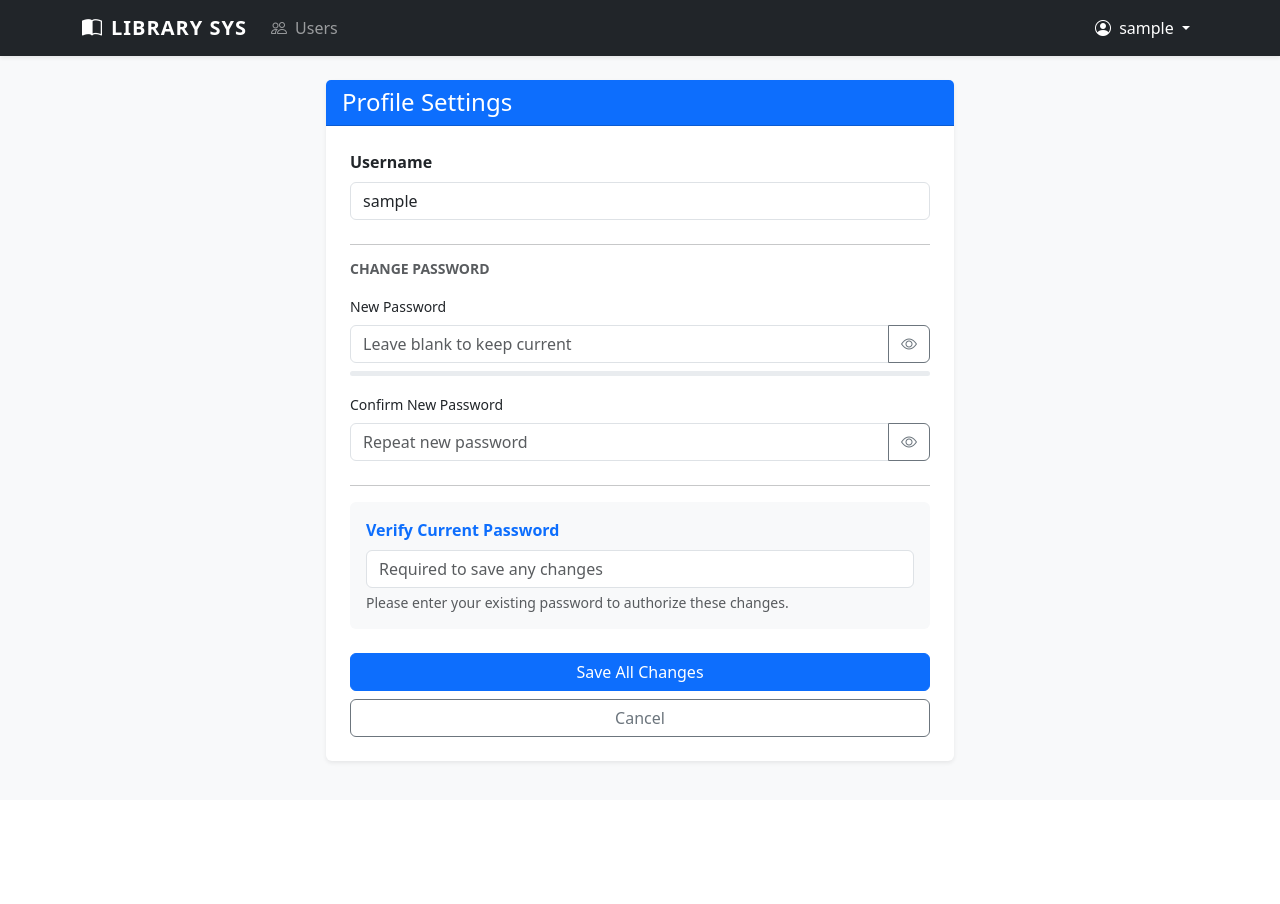
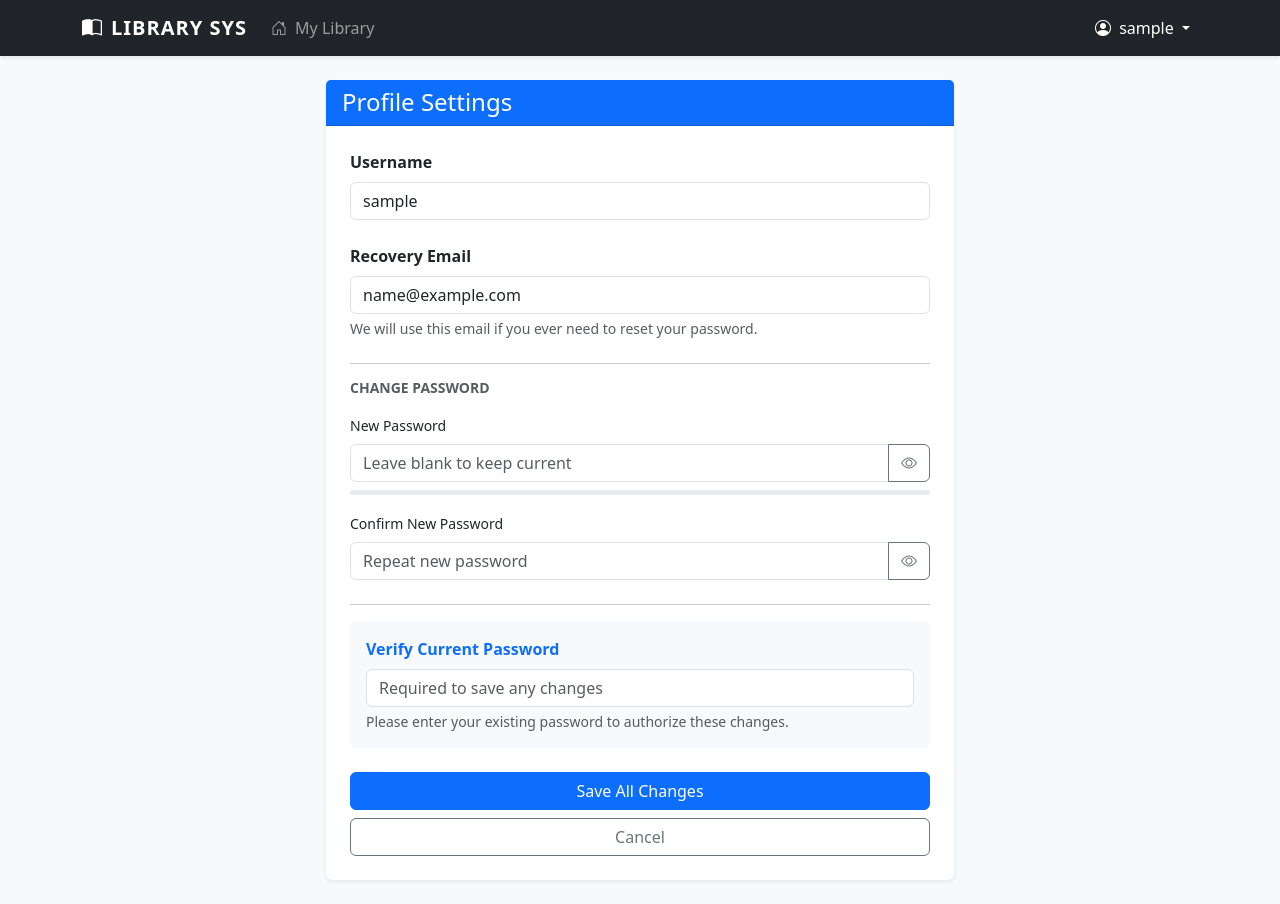
Before and after one commit to lingt-xyz/HomeLibrary, a Flask app: page /profile in a window 1280 px wide. Before the commit the page ends 764 px from the top, so only its background shows below. Run offline with Flask 3, Linux system fonts and the light colour scheme; the visitor is signed in with stand-in values (Sample User, id 1); parts of the project's set-up code (start-up, migrations or seed data) failed here and were passed over; some libraries are stand-ins or nearby versions.

Commit message:
add recover email

```diff
--- a/app.py
+++ b/app.py
@@ -39,8 +39,9 @@ login_manager.login_view = 'login'
 class User(UserMixin, db.Model):
     id = db.Column(db.Integer, primary_key=True)
     username = db.Column(db.String(80), unique=True, nullable=False)
+    email = db.Column(db.String(120), unique=True, nullable=True)
     password = db.Column(db.String(255), nullable=False)
-    role = db.Column(db.String(20), nullable=False)
+    role = db.Column(db.String(20), nullable=False, default='reader')
 
     # ADD THIS: If a user is deleted, their comments/interactions are deleted too
     interactions = db.relationship('ReaderInteraction', backref='user', cascade="all, delete-orphan")
@@ -306,6 +307,7 @@ def profile():
     if request.method == 'POST':
         curr_pw_input = request.form.get('current_password')
         new_username = request.form.get('username')
+        new_email = request.form.get('email')
         new_password = request.form.get('password')
         confirm_password = request.form.get('confirm_password')
 
@@ -314,13 +316,13 @@ def profile():
             flash("Incorrect current password. Changes could not be saved.", "danger")
             return redirect(url_for('profile'))
 
-        # 2. Update Username
+        # 2. Update Basic Info
         current_user.username = new_username
+        current_user.email = new_email
 
         # 3. Handle Password Change (if provided)
         if new_password:
             if new_password == confirm_password and len(new_password) >= 8:
-                # Use pbkdf2:sha256 for local Mac Mini compatibility
                 current_user.password = generate_password_hash(new_password, method='pbkdf2:sha256')
                 flash("Profile and password updated successfully!", "success")
             else:
--- a/templates/profile.html
+++ b/templates/profile.html
@@ -13,6 +13,13 @@
                         <label class="form-label fw-bold">Username</label>
                         <input type="text" name="username" class="form-control"
                                value="{{ current_user.username }}" required>
+                    </div>
+                    <div class="mb-4">
+                        <label class="form-label fw-bold">Recovery Email</label>
+                        <input type="email" name="email" class="form-control"
+                            value="{{ current_user.email or '' }}"
+                            placeholder="e.g. name@example.com">
+                        <div class="form-text">We will use this email if you ever need to reset your password.</div>
                     </div>
 
                     <hr>
```
